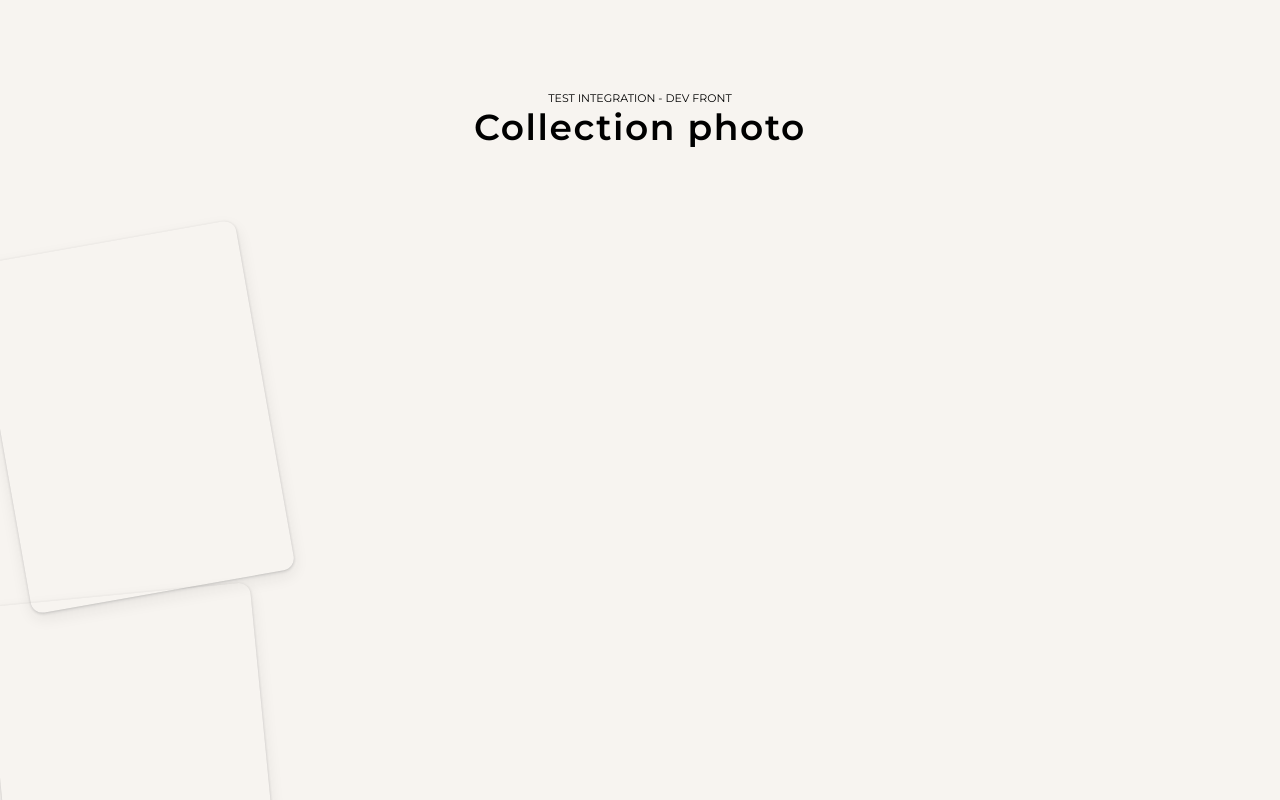
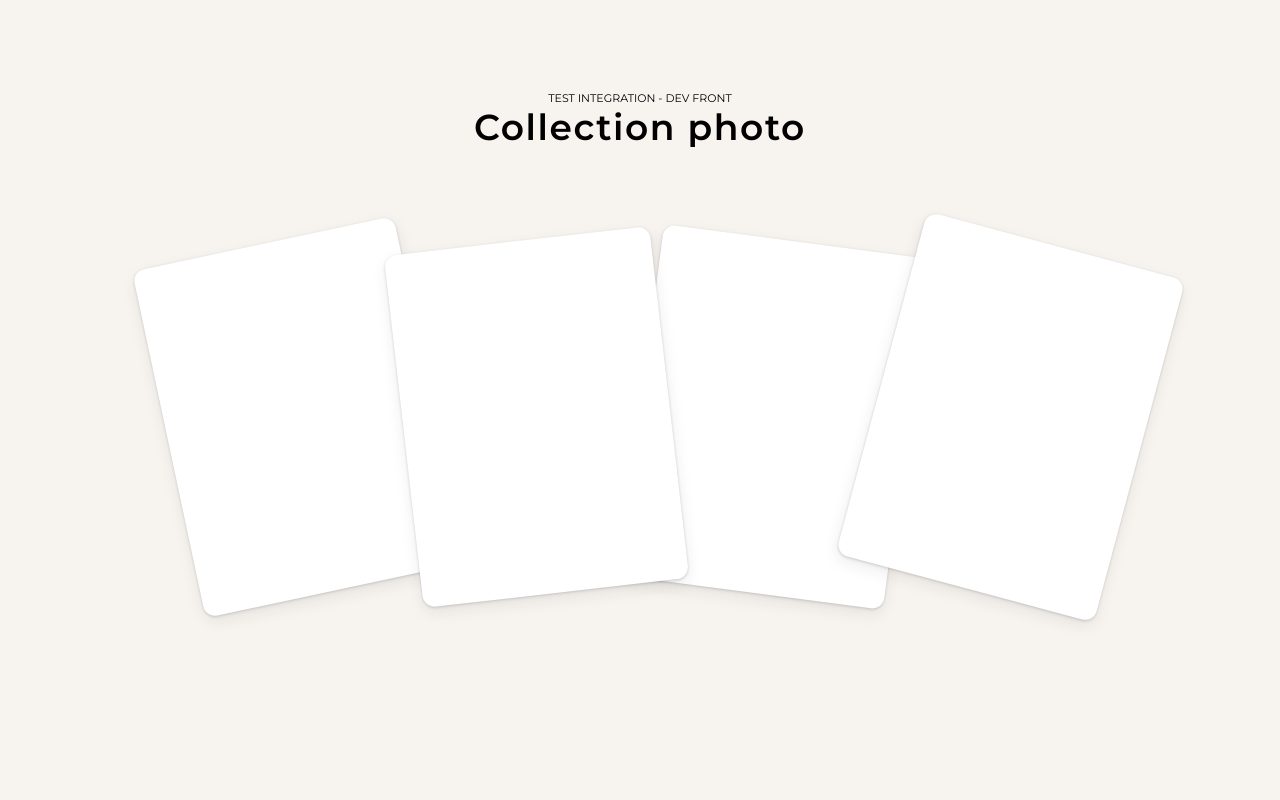
Before and after one commit to erabin05/test_very_up, a website: page index.html in a window 1280 px wide. Shown: the top 800 px of the page. Drawn offline with Linux system fonts and the light colour scheme.

Commit message:
card position horizontaly and depth

```diff
--- a/cards.js
+++ b/cards.js
@@ -1,12 +1,17 @@
 // const cards in data.js
+// const cardWitdhInPx in data.js
 
 window.onload = function(){
     const elBoard = document.getElementById("board");
 
+    elBoard.style.width= `${cards.length * cardWitdhInPx}px`
+
     elBoard.innerHTML = generateElCards(cards);
 };
 
-const generateElCards = (cards) => cards.reduce((acc, card, i) => acc + `<section class='card' ${cardRotation(cards, i)}></section>`, "")
+const generateElCards = (cards) => cards.reduce((acc, card, i) => acc + `<section class='card' ${cardStyle(i)}></section>`, "");
+
+const cardStyle = (i) => `style="${cardRotation(cards, i)};${cardPositionHorizontaly(i)};${cardDepth(i)}"`;
 
 const cardRotation = (cards, indexCard) => {
     const lengthIsOdd = cards.length%2 === 0;
@@ -15,5 +20,9 @@ const cardRotation = (cards, indexCard) => {
     const halfTheNumberOfCard = Math.floor(cards.length/2);
     const randomBetween10and15 = Math.floor(Math.random() * 6) + 10;
     const angle = randomBetween10and15 / ((halfTheNumberOfCard - Math.abs(ratio)) + (lengthIsOdd ? 0.5 : 1));
-    return `style="transform:rotate(${ratio > 0 ? "-" : ""}${angle}deg)"`
-}
+    return `transform:rotate(${ratio > 0 ? "-" : ""}${angle}deg)`
+};
+
+const cardPositionHorizontaly = (indexCard) => `left:${cardWitdhInPx * indexCard}`;
+
+const cardDepth = (indexCard) => `z-index:${indexCard%2 === 0 ? 100 : 200}`
--- a/data.js
+++ b/data.js
@@ -16,3 +16,5 @@ const cards = [
         "img": ""
     }
 ]
+
+const cardWitdhInPx = 237;
--- a/index.html
+++ b/index.html
@@ -12,7 +12,8 @@
         <h2>test integration - dev front</h2>
         <h1>Collection photo</h1>
     </header>
-    <main id="board">
+    <main >
+        <section id="board"></section>
     </main>
     <script src="data.js"></script>
     <script src="cards.js"></script>
--- a/style.css
+++ b/style.css
@@ -30,11 +30,19 @@ h2 {
     margin: 0;
 }
 
+main {
+    display: flex;
+    justify-content: center;
+}
+#board {
+    position: relative;
+}
 .card {
     width: 267px;
     height: 354px;
-    background: url(Image.png) solid #FFFFFF;
     box-sizing: border-box;
     box-shadow: 0px 6px 15px rgba(36, 36, 40, 0.08), 0px 1px 3px rgba(36, 36, 40, 0.2);
     border-radius: 12px;
+    position : absolute;
+    background-color: #FFFFFF;
 }
```
